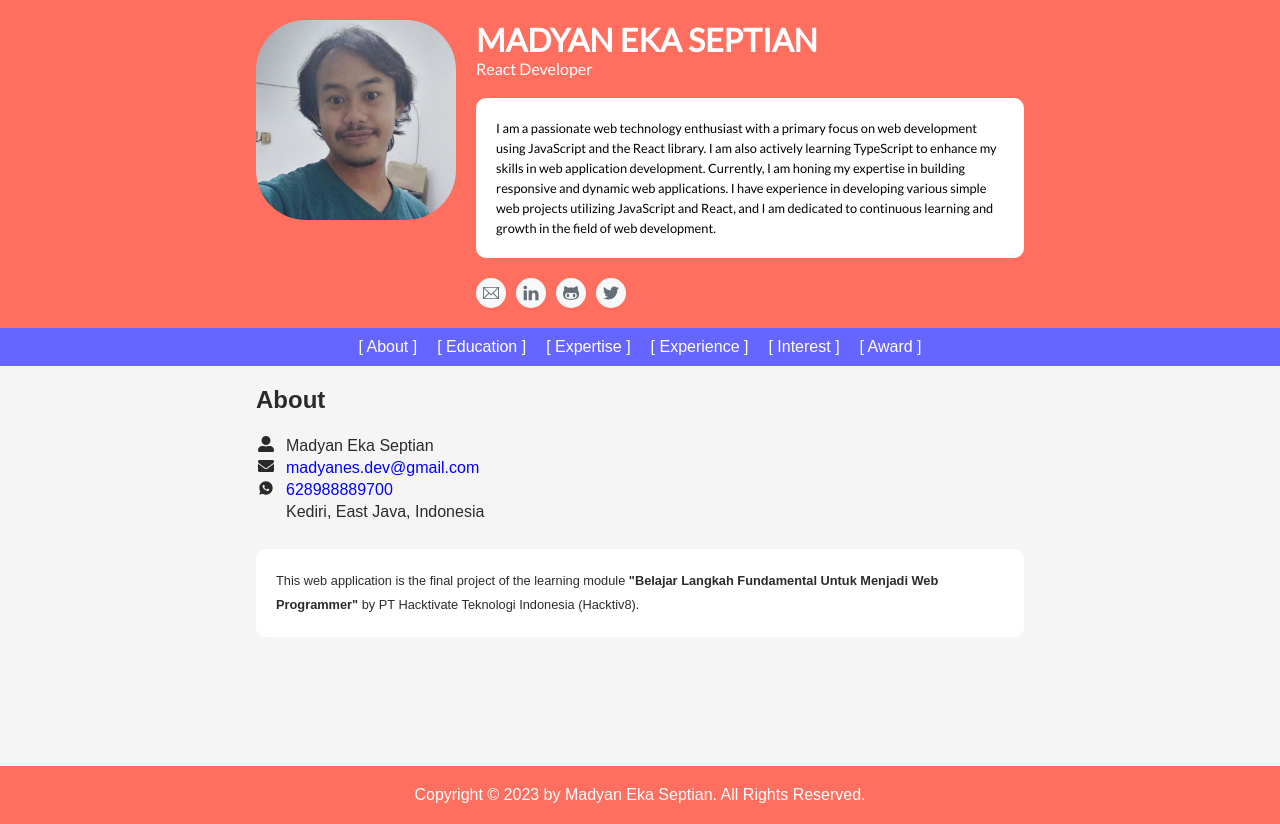
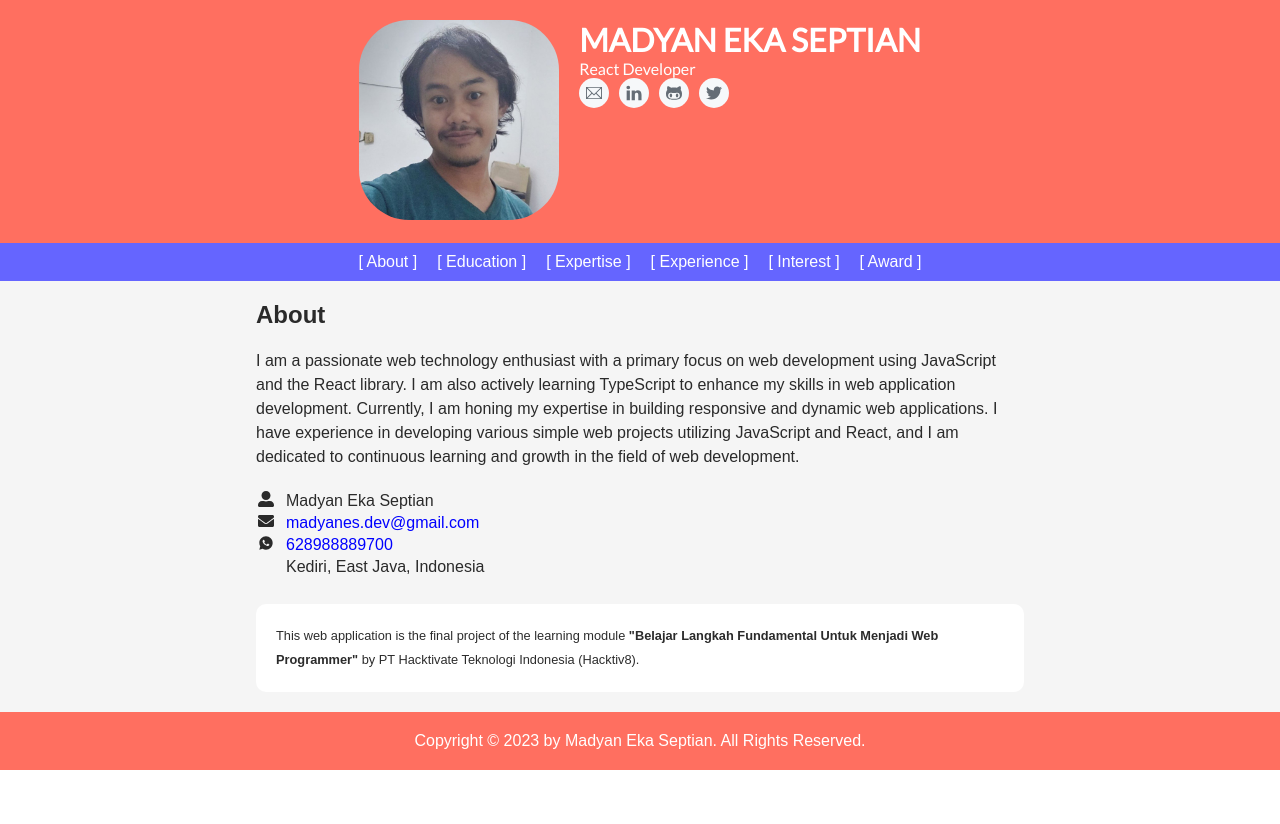
Before and after one commit to madyanes/cv-prakerja-hacktiv8, a React (Vite) app: page / in a window 1280 px wide. After the commit the page ends 800 px from the top, so only its background shows below. Built offline with nearby package versions, Linux system fonts and the light colour scheme; some icons are missing; a web font is replaced by a local one.

Commit message:
Move profile summary to about nav

```diff
--- a/src/App.css
+++ b/src/App.css
@@ -111,12 +111,15 @@ article p:not(:last-child) {
   margin-bottom: 10px;
 }
 
-article footer,
-.summary {
+article p.summary {
+  margin-bottom: 20px;
+}
+
+article footer {
+  margin-top: 25px;
   background-color: white;
   padding: 20px;
   border-radius: 10px;
-  margin-top: 25px;
   font-size: 0.8rem;
   line-height: 1.25rem;
 }
@@ -130,10 +133,6 @@ section :is(h1, h2, h3, h4, h5, h6) {
 }
 
 /* Classes */
-
-.summary {
-  color: black;
-}
 
 .wrapper {
   display: flex;
@@ -149,11 +148,6 @@ section :is(h1, h2, h3, h4, h5, h6) {
 
 .center {
   justify-content: center;
-}
-
-.summary {
-  margin-block: 20px;
-  font-size: 0.8rem;
 }
 
 .section-group-item h2 {
--- a/src/components/Header.jsx
+++ b/src/components/Header.jsx
@@ -18,16 +18,6 @@ function Header() {
           <div id='summary'>
             <h1>Madyan Eka Septian</h1>
             <p className='jobdesc'>React Developer</p>
-            <p className='summary'>
-              I am a passionate web technology enthusiast with a primary focus
-              on web development using JavaScript and the React library. I am
-              also actively learning TypeScript to enhance my skills in web
-              application development. Currently, I am honing my expertise in
-              building responsive and dynamic web applications. I have
-              experience in developing various simple web projects utilizing
-              JavaScript and React, and I am dedicated to continuous learning
-              and growth in the field of web development.
-            </p>
           </div>
           <address>
             <a href='mailto:madyanes.dev@gmail.com'>
--- a/src/pages/About.jsx
+++ b/src/pages/About.jsx
@@ -8,6 +8,15 @@ function About() {
       <header>
         <h1>About</h1>
       </header>
+      <p className='summary'>
+        I am a passionate web technology enthusiast with a primary focus on web
+        development using JavaScript and the React library. I am also actively
+        learning TypeScript to enhance my skills in web application development.
+        Currently, I am honing my expertise in building responsive and dynamic
+        web applications. I have experience in developing various simple web
+        projects utilizing JavaScript and React, and I am dedicated to
+        continuous learning and growth in the field of web development.
+      </p>
       <table>
         <tbody>
           <tr>
```
